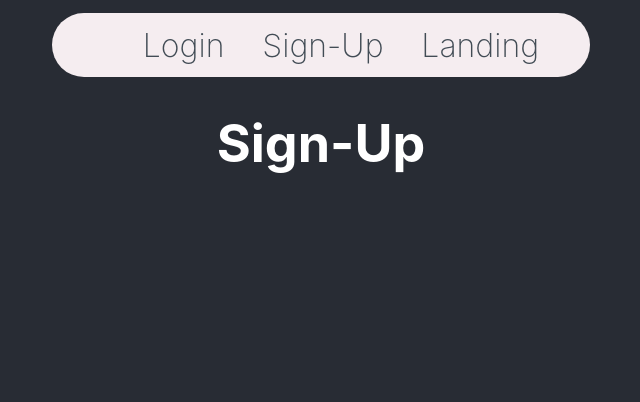
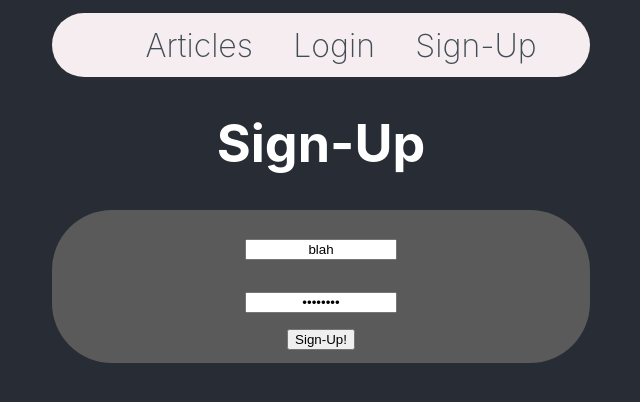
Before and after one commit to pintereachBW/front-end, a React (Create React App) app in the folder project/: page /SignUp in a window 1280 px wide. Shown: the top 402 px of the page, without its empty margins (319-959 px from the left). Built offline with nearby package versions, Linux system fonts and the light colour scheme.

Commit message:
finished login / signup functionality

```diff
--- a/project/package.json
+++ b/project/package.json
@@ -6,10 +6,12 @@
     "@testing-library/jest-dom": "^5.14.1",
     "@testing-library/react": "^11.2.7",
     "@testing-library/user-event": "^12.8.3",
+    "axios": "^0.21.1",
     "react": "^17.0.2",
     "react-dom": "^17.0.2",
     "react-router-dom": "^5.2.0",
     "react-scripts": "4.0.1",
+    "styled-components": "^5.3.0",
     "web-vitals": "^1.1.2"
   },
   "scripts": {
--- a/project/src/App.js
+++ b/project/src/App.js
@@ -12,6 +12,11 @@ function App() {
     <nav className={'Nav'}>
       <ul className={'NavList'}>
       <li>
+      <NavLink exact to="/">
+      Articles
+      </NavLink>
+      </li>
+      <li>
       <NavLink to="/Login">
       Login
       </NavLink>
@@ -21,11 +26,7 @@ function App() {
       Sign-Up
       </NavLink>
       </li>
-      <li>
-      <NavLink exact to="/">
-      Landing
-      </NavLink>
-      </li>
+
       </ul>
     </nav>
     <Route
--- a/project/src/Components/Landing.js
+++ b/project/src/Components/Landing.js
@@ -3,7 +3,7 @@ import React, { Component } from 'react'
 export default class Landing extends Component {
     render() {
         return(
-            <h1>Landing</h1>
+            <h1>Articles</h1>
         )
     }
 }
--- a/project/src/Components/Login.js
+++ b/project/src/Components/Login.js
@@ -1,9 +1,76 @@
 import React, { Component } from 'react'
+import axios from 'axios'
+import styled from 'styled-components'
 
 export default class Login extends Component {
+
+    state = {
+        userInfo:{
+            username:'garin',
+            password:'password',
+        }
+    }
+
+    handleChange = e => {
+        this.setState({
+            userInfo:{
+                ...this.state.userInfo,
+                [e.target.name]: e.target.value
+            }
+        });
+    }
+
+    login = e => {
+        e.preventDefault();
+        axios.post('https://unit4buildwk.herokuapp.com/api/auth/login', this.state.userInfo)
+        .then(res=>{
+           //console.log('TOKEN POST',res.data.token); //does get the data
+            localStorage.setItem("token", res.data.token);
+            this.props.history.push('/')
+        })
+        .catch(err=>{
+            console.log(err);
+        },[])
+    }
+
     render() {
         return(
+            <div>
             <h1>Login</h1>
+            <Form onSubmit={this.login}>
+                <Input
+                    placeholder='Username'
+                    type="text"
+                    name="username"
+                    value={this.state.userInfo.username}
+                    onChange={this.handleChange}
+                />
+                <Input
+                    placeholder='Password'
+                    type="password"
+                    name="password"
+                    value={this.state.userInfo.password}
+                    onChange={this.handleChange}
+                />
+                <button>Login</button>
+            </Form>
+            </div>
         )
     }
 }
+
+const Form = styled.form`
+display: flex;
+flex-flow: column wrap;
+margin: auto;
+align-items: center;
+background-color: #5a5a5a;
+width: 40%;
+border-radius: 60px;
+padding:1%;
+`
+const Input = styled.input`
+margin: 1rem;
+width: 28%;
+text-align:center;
+`
--- a/project/src/Components/SignUp.js
+++ b/project/src/Components/SignUp.js
@@ -1,11 +1,77 @@
 import React, { Component } from 'react'
+import axios from 'axios'
+import styled from 'styled-components'
 
 export default class SignUp extends Component {
+
+    state = {
+        userSignUpInfo:{
+            username:'blah',
+            password:'password',
+        }
+    }
+
+    handleChange = e => {
+        this.setState({
+            userSignUpInfo:{
+                ...this.state.userSignUpInfo,
+                [e.target.name]: e.target.value
+            }
+        });
+    }
+
+    signUp = e => {
+        e.preventDefault();
+        axios.post('https://unit4buildwk.herokuapp.com/api/auth/register', this.state.userSignUpInfo)
+        .then(res=>{
+           //console.log('New User',res); //does get the data
+            localStorage.setItem("token", res.data.password);
+            this.props.history.push('/')
+        })
+        .catch(err=>{
+            console.log(err);
+        },[])
+    }
+
+
     render() {
         return(
             <div>
             <h1>Sign-Up</h1>
+            <Form onSubmit={this.signUp}>
+                <Input
+                    placeholder='Username'
+                    type="text"
+                    name="username"
+                    value={this.state.userSignUpInfo.username}
+                    onChange={this.handleChange}
+                />
+                <Input
+                    placeholder='Password'
+                    type="password"
+                    name="password"
+                    value={this.state.userSignUpInfo.password}
+                    onChange={this.handleChange}
+                />
+                <button>Sign-Up!</button>
+            </Form>
             </div>
         )
     }
 }
+
+const Form = styled.form`
+display: flex;
+flex-flow: column wrap;
+margin: auto;
+align-items: center;
+background-color: #5a5a5a;
+width: 40%;
+border-radius: 60px;
+padding:1%;
+`
+const Input = styled.input`
+margin: 1rem;
+width: 28%;
+text-align:center;
+`
```
Also changed, not shown: 2 other files (tests, documents, lock files or other folders).
